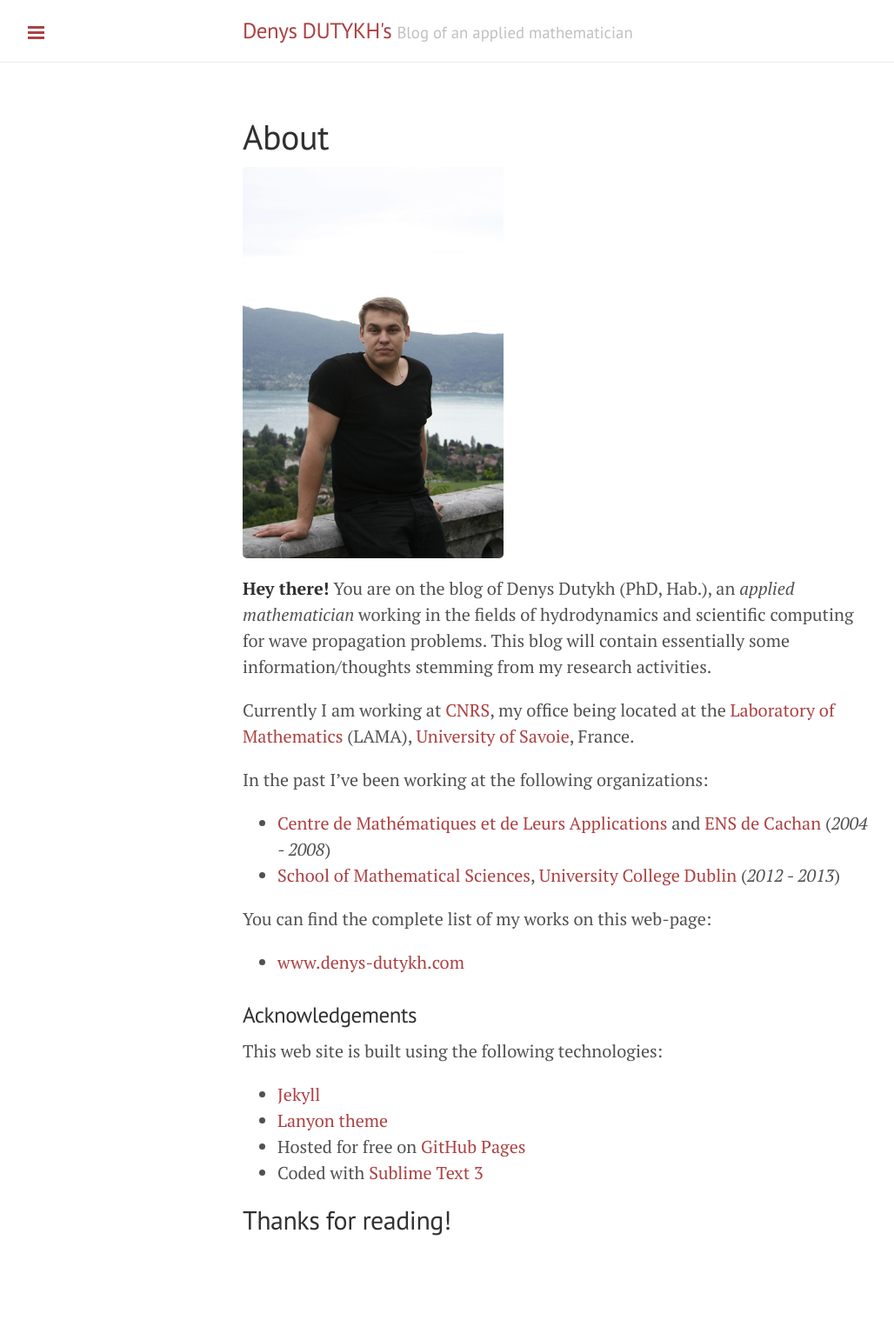
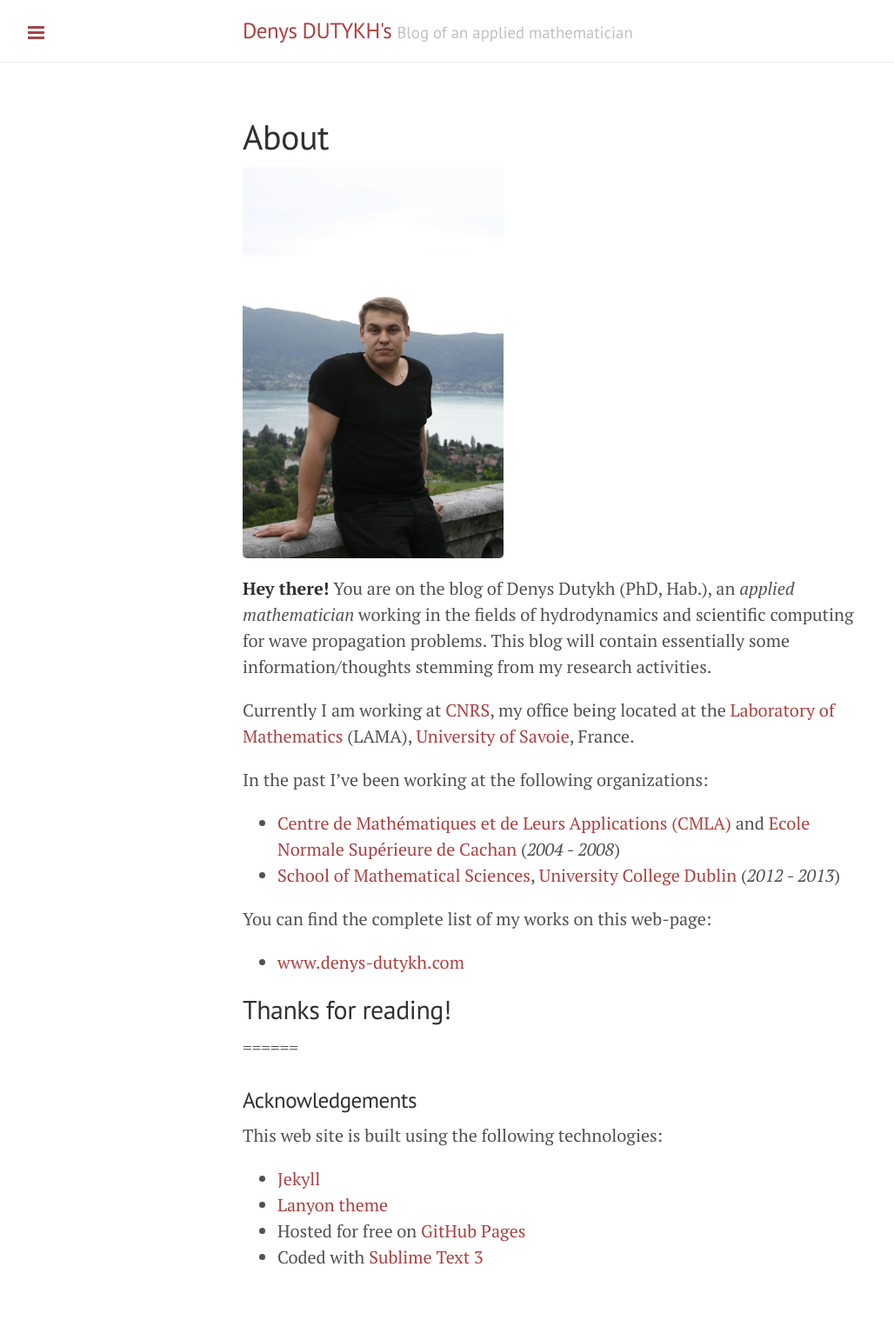
Before and after one commit to dutykh/dutykh.github.io, a Jekyll site: the page built from about.md, in a window 1280 px wide. Shown: the whole page at 87% size, without its empty margins (1-1029 px from the left). Built offline with Jekyll 4.4.1, drawn with Linux system fonts in a browser that asks for light colours; Markdown is read by kramdown in place of the engine named in the settings; before the commit the page ends 1501 px from its top, so only the background shows below that.

Commit message:
New About

```diff
--- a/about.md
+++ b/about.md
@@ -11,12 +11,16 @@ Currently I am working at [CNRS](http://www.cnrs.fr/insmi/), my office being loc
 
 In the past I've been working at the following organizations:
 
-* [Centre de Mathématiques et de Leurs Applications](http://www.cmla.ens-cachan.fr/) and [ENS de Cachan](http://www.ens-cachan.fr/) (*2004 - 2008*)
+* [Centre de Mathématiques et de Leurs Applications (CMLA)](http://www.cmla.ens-cachan.fr/) and [Ecole Normale Supérieure de Cachan](http://www.ens-cachan.fr/) (*2004 - 2008*)
 * [School of Mathematical Sciences](http://www.ucd.ie/mathsciences/), [University College Dublin](http://www.ucd.ie/) (*2012 - 2013*)
 
 You can find the complete list of my works on this web-page:
 
 * [www.denys-dutykh.com](http://www.denys-dutykh.com/)
+
+## Thanks for reading!
+
+======
 
 ### Acknowledgements
 
```
Also changed, not shown: other parts of about.md (+0 -2 lines).
